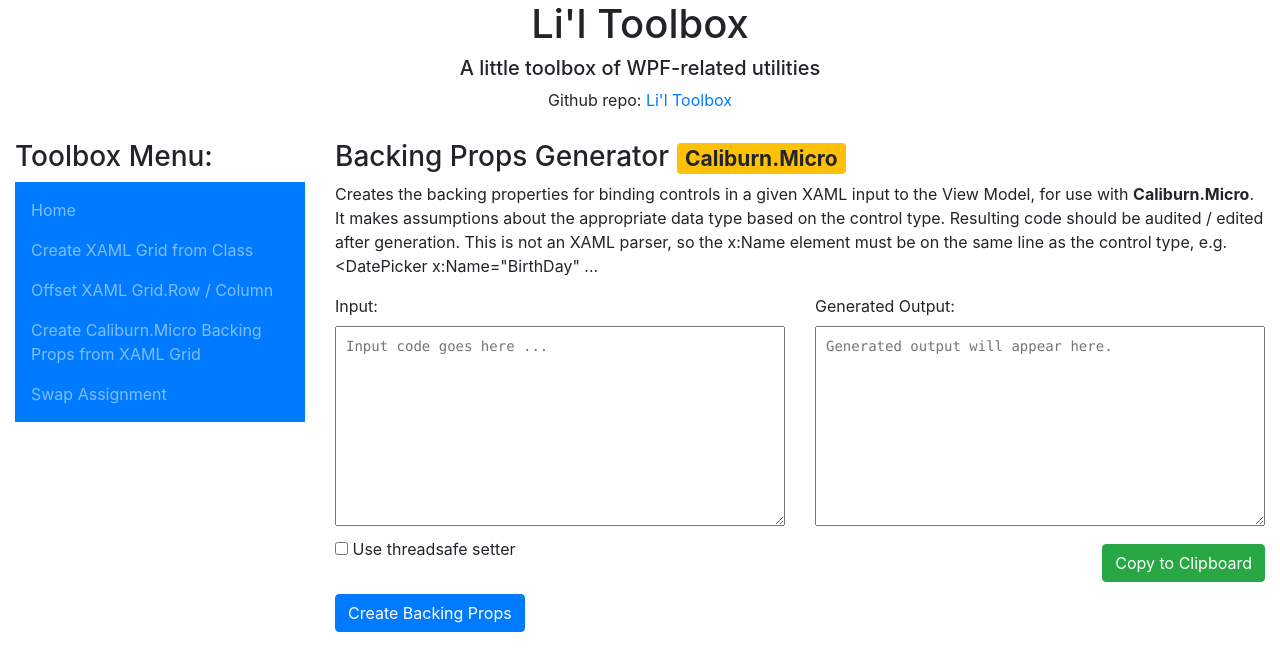
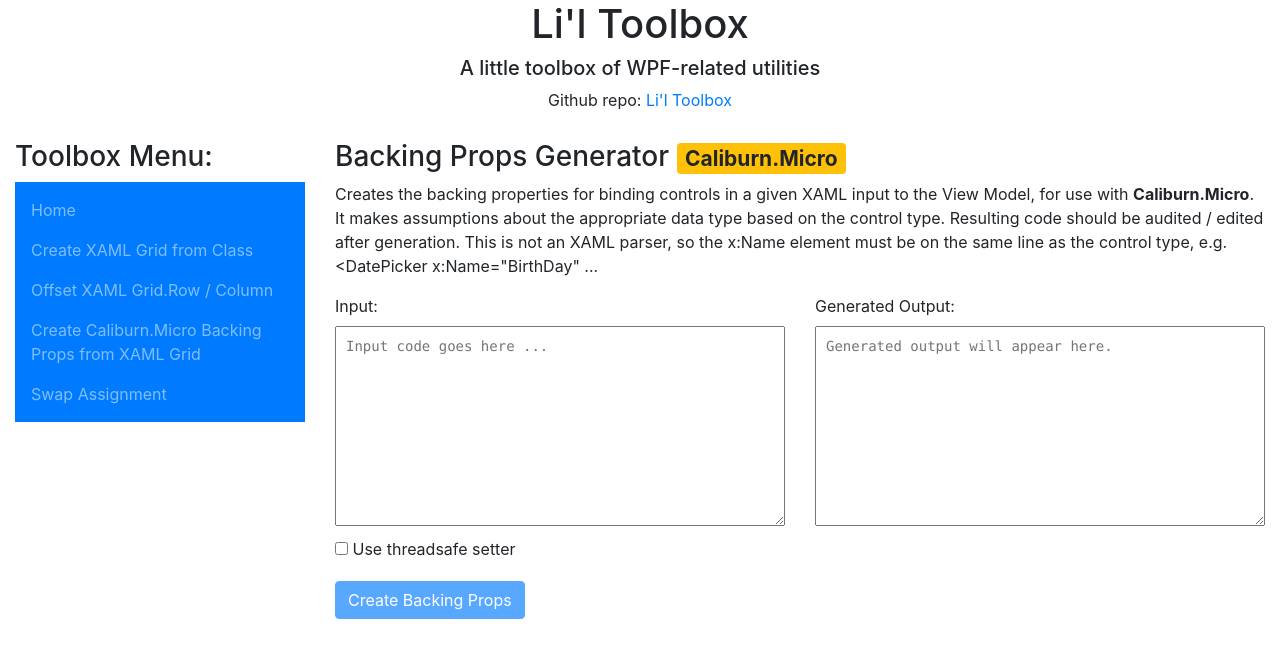
Before and after one commit to nhebb/lil-toolbox, an Angular app: page /backing-props in a window 1280 px wide. Shown: the top 670 px of the page. Built offline with nearby package versions, Linux system fonts and the light colour scheme.

Commit message:
Added conditional display for copy to clipboard button

```diff
--- a/src/app/backing-props/backing-props.component.html
+++ b/src/app/backing-props/backing-props.component.html
@@ -20,13 +20,13 @@
             Use threadsafe setter
          </label>
       </div>
-      <div class="col-6 text-right">
+      <div class="col-6 text-right" *ngIf="myForm.value.outputText.length > 0">
          <button type="button" class="btn btn-success" (click)="copyText(outputElement)">Copy to Clipboard</button>
       </div>
    </div>
    <div class="row">
       <div class="col-6">
-         <button type="submit" class="btn btn-primary" >Create Backing Props</button>
+         <button type="submit" class="btn btn-primary" [disabled]="myForm.invalid">Create Backing Props</button>
       </div>
    </div>
 </form>
--- a/src/app/grid-from-class/grid-from-class.component.html
+++ b/src/app/grid-from-class/grid-from-class.component.html
@@ -40,7 +40,7 @@
             </div>
          </div>
       </div>
-      <div class="col-6 text-right">
+      <div class="col-6 text-right" *ngIf="myForm.value.outputText.length > 0">
          <button type="button" class="btn btn-success" (click)="copyText(outputElement)">Copy to Clipboard</button>
       </div>
    </div>
--- a/src/app/swap-assignment/swap-assignment.component.html
+++ b/src/app/swap-assignment/swap-assignment.component.html
@@ -17,9 +17,9 @@
    </div>
    <div class="row">
       <div class="col-6">
-         <button type="submit" class="btn btn-primary" >Swap Assignment</button>
+         <button type="submit" class="btn btn-primary" [disabled]="myForm.invalid">Swap Assignment</button>
       </div>
-      <div class="col-6 text-right">
+      <div class="col-6 text-right" *ngIf="myForm.value.outputText.length > 0">
          <button type="button" class="btn btn-success" (click)="copyText(outputElement)">Copy to Clipboard</button>
       </div>
    </div>
```
